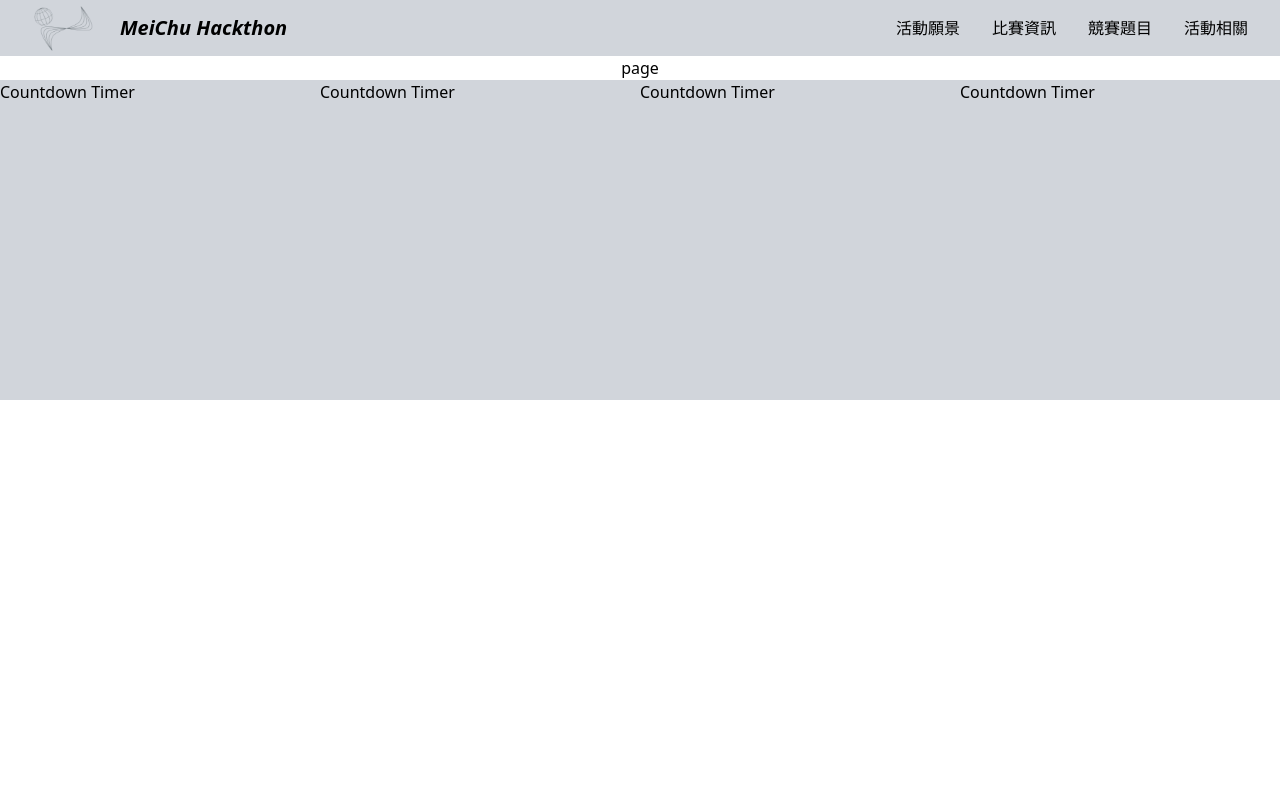
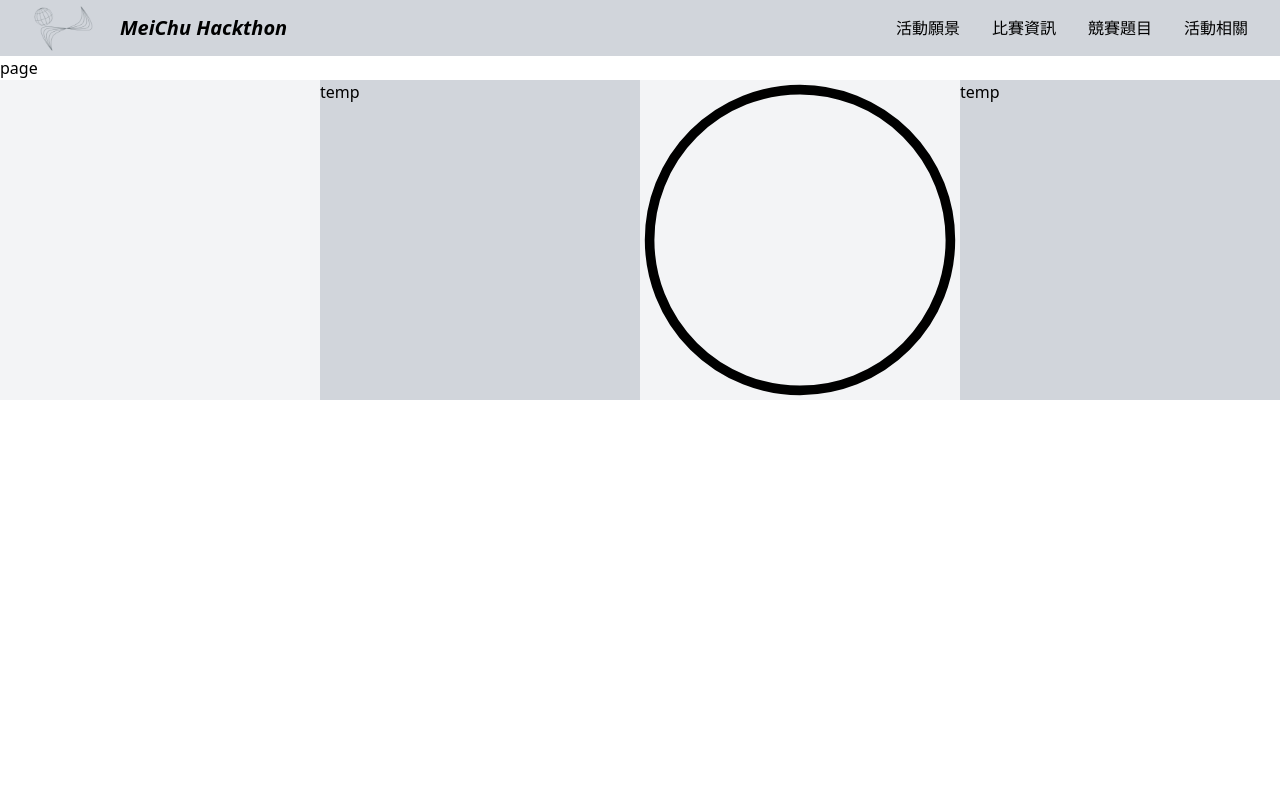
Before and after one commit to Official-Meichu-Hackathon/2023-singup, a Next.js app: page / in a window 1280 px wide. Shown: the top 800 px of the page. Built offline with nearby package versions, Linux system fonts and the light colour scheme.

Commit message:
feat: rwd with circle

```diff
--- a/app/layout.jsx
+++ b/app/layout.jsx
@@ -15,7 +15,7 @@ const RootLayout = ({ children }) => (
         </div> */}
 
         <NavBar />
-        <main className='app'>
+        <main className=''>
           {children}
         </main>
     </body>
--- a/app/page.jsx
+++ b/app/page.jsx
@@ -5,12 +5,7 @@ const Home = () =>{
         <>
             <div>page
             </div>
-            <div className = "w-full h-[25vw] bg-gray-100 flex">
-                <CountDown/>
-                <CountDown/>
-                <CountDown/>
-                <CountDown/>
-            </div>
+            <CountDown/>
         </>
     )
 }
--- a/components/CountDown.jsx
+++ b/components/CountDown.jsx
@@ -9,16 +9,45 @@ import '@styles/globals.css'
 
 const CountDown = () =>{
     const a = 600;
+    const x = 0;
     return(
-        <>
-            <div className="w-full h-full">
-                <p className = "h-full w-full bg-gray-300">Countdown Timer</p>
-                <svg className="countdown_circle">
-                    <circle cx="100" cy="100" r="100" fill="none" stroke="black" stroke-width="12"></circle>
+        <div className = "w-full h-auto bg-gray-100 flex justify-between">
+            <div className="w-full aspect-[1/1]"> </div>
+            <div className="w-full aspect-[1/1] bg-gray-300"> temp </div>
+            <div className="w-full aspect-[1/1]"> <Circle/> </div>
+            <div className="w-full aspect-[1/1] bg-gray-300"> temp </div>
+        </div>
+    );
+};
+
+function Circle (){
+    return (
+    <>
+            {/* <p className = "bg-gray-400">Countdown Timer</p> */}
+            <div className ="h-full w-full">
+                <svg className="w-full h-full">
+                    <circle className=""
+                        cx='50%'
+                        cy='50%'
+                        r="47%"
+                        fill="none"
+                        stroke="black"
+                        stroke-width="3%">
+                    </circle>
                 </svg>
-                <svg className="countdown_circle">
-                    <circle stroke-dasharray="628.3185307179587" stroke-dashoffset={a} r="100" cx="100" cy="100" fill="none" stroke-linecap="round" stroke="lightgreen" stroke-width="12"></circle>
-                </svg>
+                {/* <svg className="countdown_circle">
+                    <circle
+                        stroke-dasharray="628.3185307179587"
+                        stroke-dashoffset={a}
+                        r="100"
+                        cx="100"
+                        cy="100"
+                        fill="none"
+                        stroke-linecap="round"
+                        stroke="lightgreen"
+                        stroke-width="12">
+                    </circle>
+                </svg> */}
             </div>
         </>
     );
--- a/styles/globals.css
+++ b/styles/globals.css
@@ -13,13 +13,9 @@
   align-items: center;
   position: relative;
   margin: auto;
-  height: 200px;
-  width: 200px;
 }
 .countdown_circle{
   position: absolute;
-  top: 0px;
-  left: 0px;
   width: 100%;
   height: 100%;
   transform: rotateY(-180deg) rotateZ(-90deg);
```
